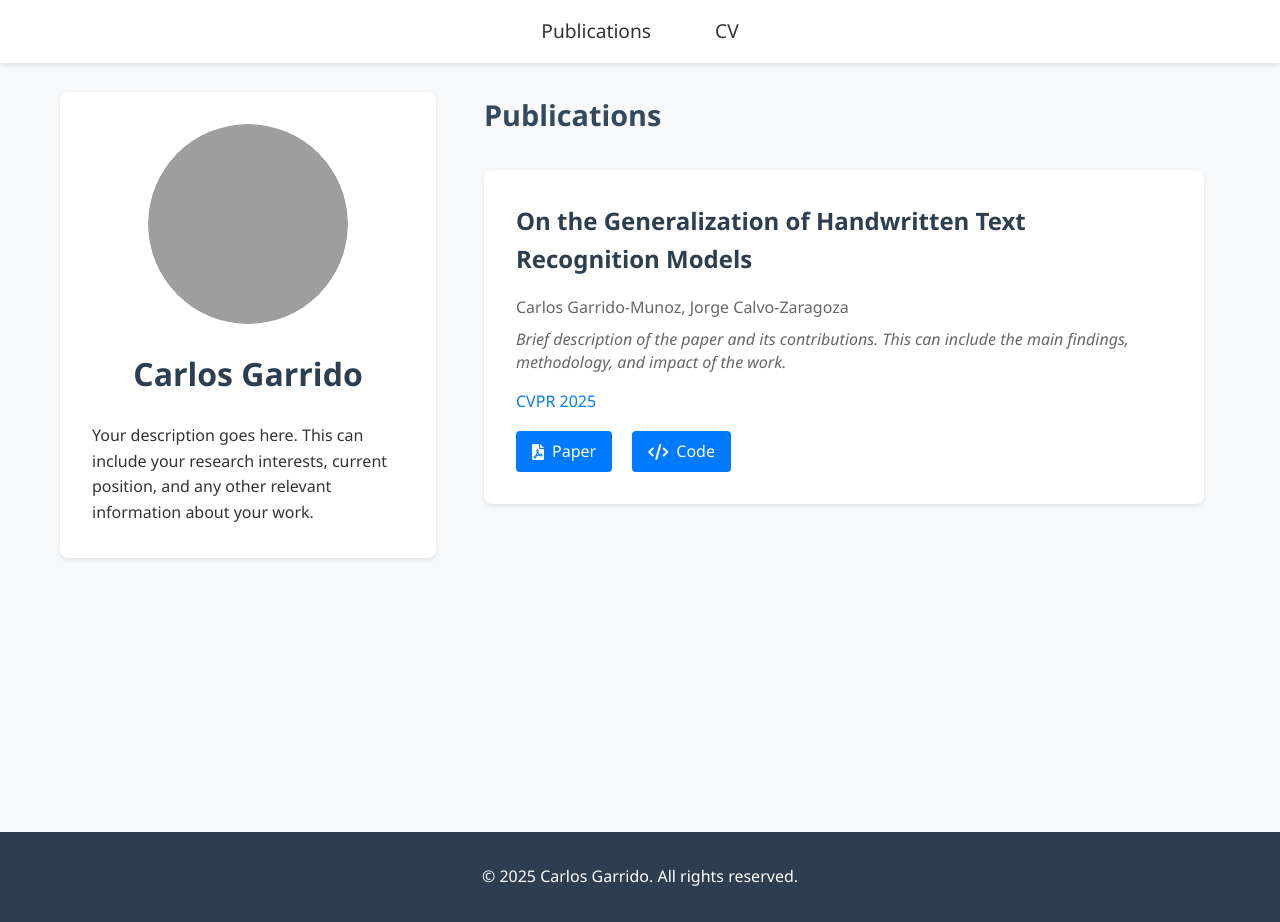
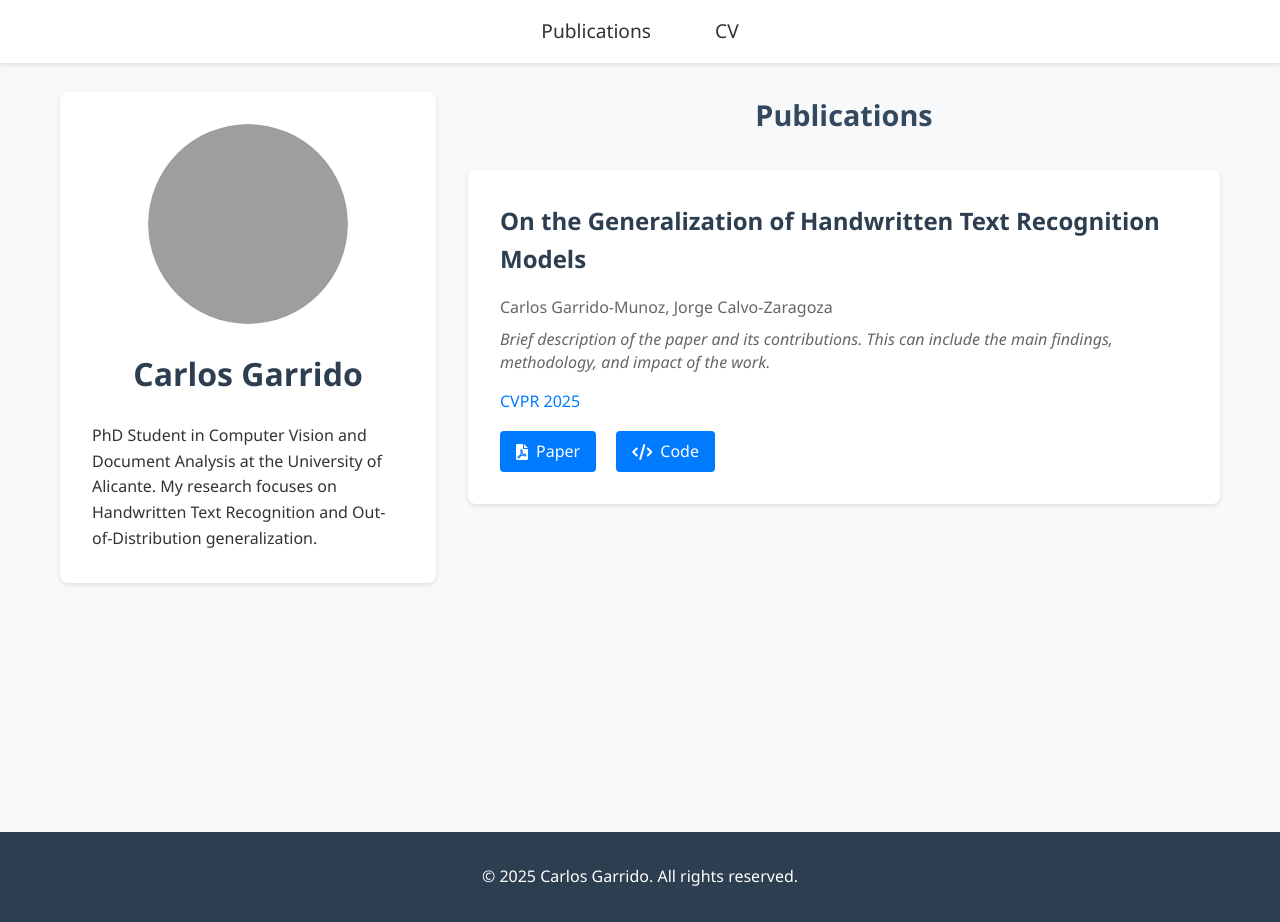
Before and after one commit to carlos10garrido/carlos10garrido.github.io, a plain HTML site: page index.html in a window 1280 px wide. Drawn offline with Linux system fonts and the light colour scheme; grey boxes are pictures that could not be loaded.

Commit message:
Fix main layout

```diff
--- a/index.html
+++ b/index.html
@@ -31,13 +31,13 @@
                             </div>
                             <h1>Carlos Garrido</h1>
                             <div class="description">
-                                <p>Your description goes here. This can include your research interests, current position, and any other relevant information about your work.</p>
+                                <p>PhD Student in Computer Vision and Document Analysis at the University of Alicante. My research focuses on Handwritten Text Recognition and Out-of-Distribution generalization.</p>
                             </div>
                         </div>
                     </div>
 
-                    <!-- Right column - Publications -->
-                    <div class="right-column">
+                    <!-- Center column - Publications -->
+                    <div class="center-column">
                         <h2>Publications</h2>
                         <div class="publications-list">
                             <!-- Papers will be loaded dynamically -->
--- a/styles.css
+++ b/styles.css
@@ -68,6 +68,8 @@ body {
 /* Right Column - Publications */
 .right-column {
     padding: 0 1rem;
+    max-width: 800px;
+    margin: 0 auto;
 }
 
 /* Header and Navigation */
@@ -120,6 +122,7 @@ h2 {
     font-size: 1.8rem;
     margin-bottom: 2rem;
     color: #34495e;
+    text-align: center;
 }
 
 h3 {
@@ -132,6 +135,8 @@ h3 {
 .publications-list {
     display: grid;
     gap: 2rem;
+    max-width: 800px;
+    margin: 0 auto;
 }
 
 .publication {
@@ -226,6 +231,10 @@ footer {
     h2 {
         font-size: 1.6rem;
     }
+
+    .right-column {
+        padding: 0;
+    }
 }
 
 .profile-photo {
```
